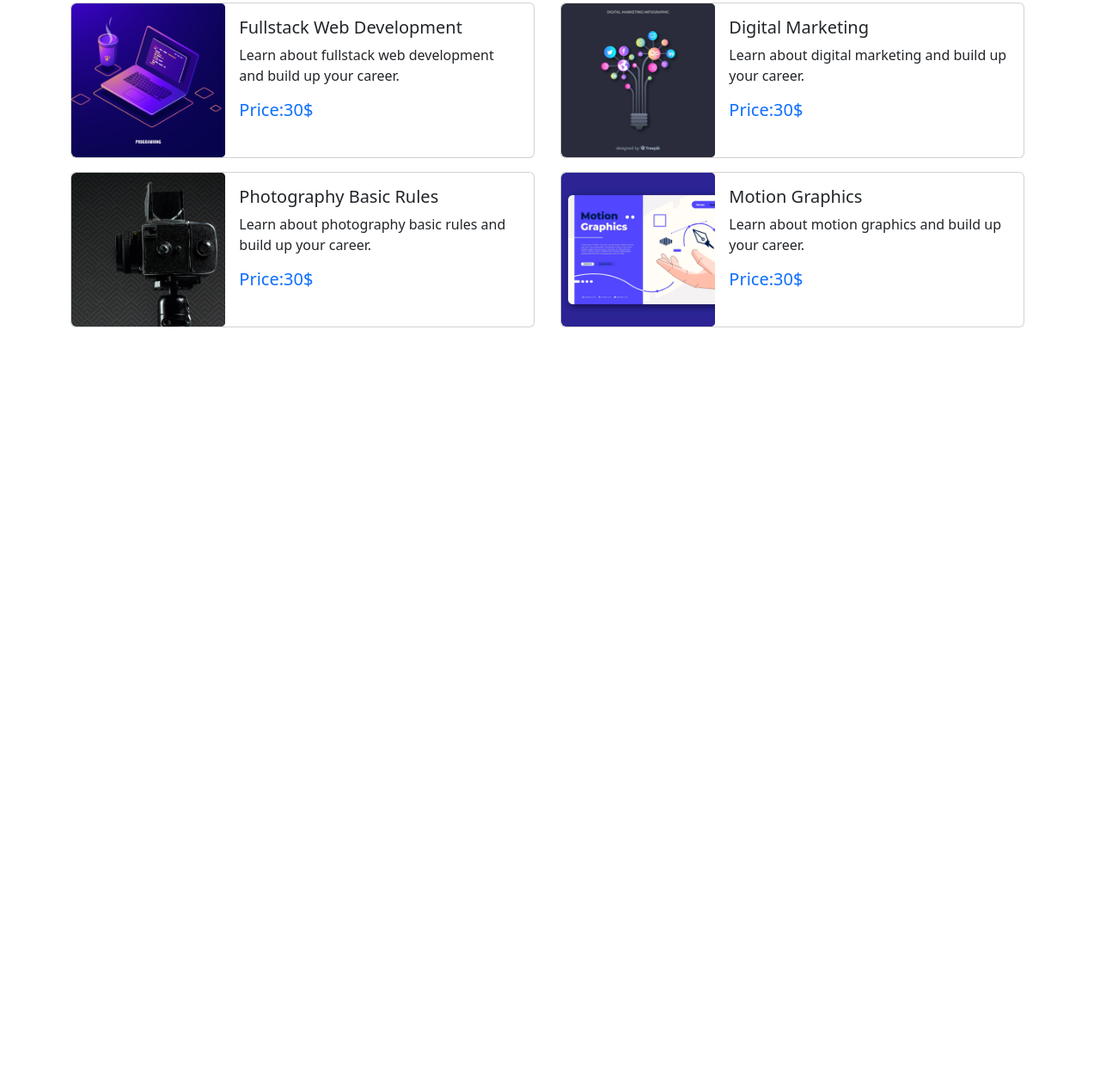
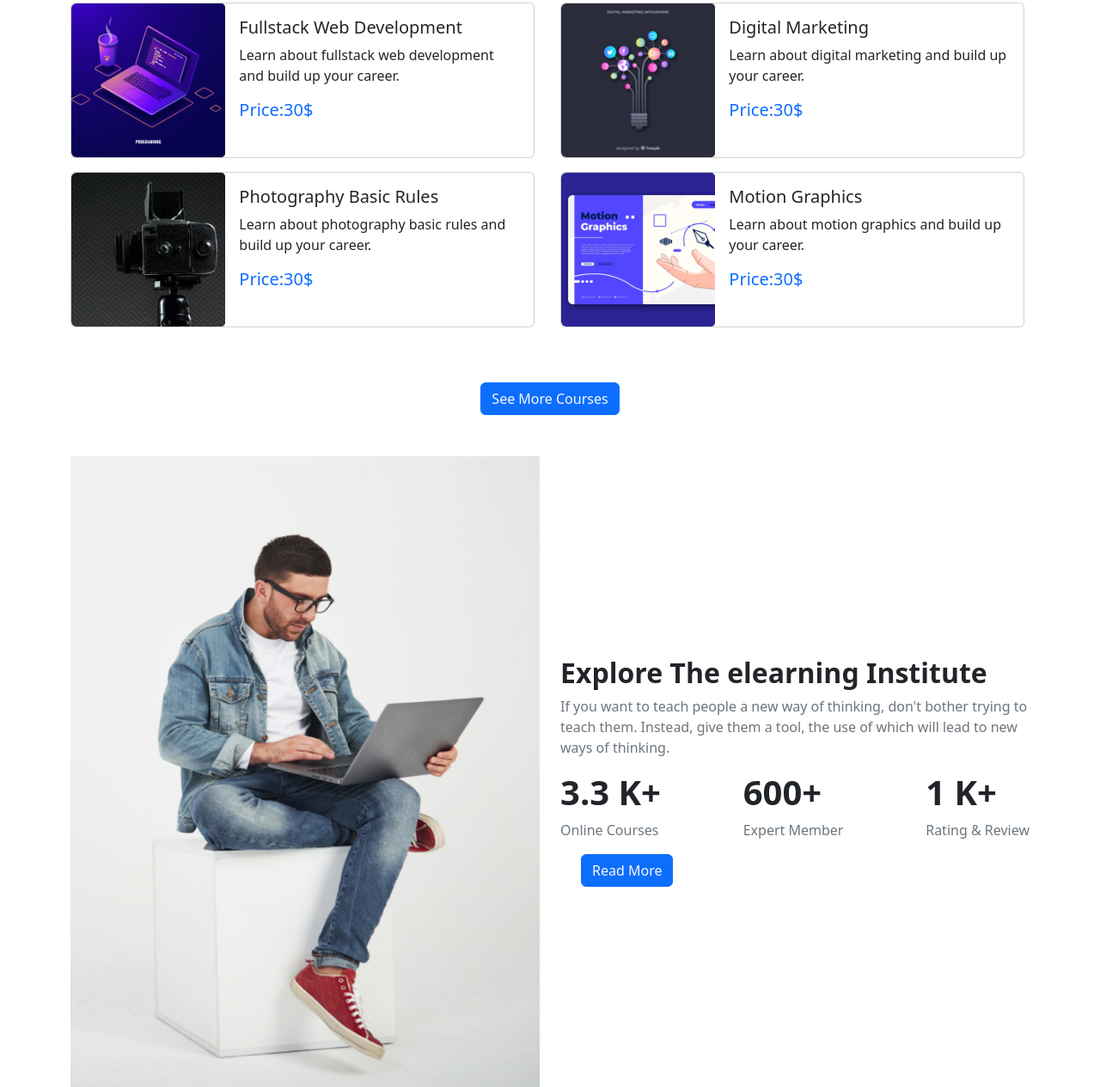
Before and after one commit to rifatahmed787/edTech-website, a plain HTML site: page index.html in a window 1280 px wide. Shown: the part 1017-2282 px from the top of the page at 86% size. Before the commit the page ends 1414 px from the top, so only its background shows below. Drawn offline with nearby package versions, Linux system fonts and the light colour scheme.

Commit message:
working section added

```diff
--- a/index.html
+++ b/index.html
@@ -234,8 +234,48 @@
                     </div>
                 </div>
             </div>
+            <div class="mt-5 d-flex justify-content-center">
+                <a href="#"><button class="btn btn-primary text-light mx-4">See More Courses</button></a>
+            </div>
         </section>
         <!-- courses section end -->
+        <!-- working section start -->
+        <section class="container">
+            <div class="row  mt-5">
+                <div class="col-6">
+                    <img src="./images/working.png" class="img-fluid" alt="">
+                </div>
+                <div class="col-6 d-flex align-items-center">
+                    <div>
+                        <h5 class="fw-semibold fs-2">Explore The elearning
+                            Institute</h5>
+                        <p class="text-muted">If you want to teach people a new way of thinking, don't bother trying to
+                            teach them. Instead, give them a tool, the use of which will lead to new ways of thinking.
+                        </p>
+                        <div class="d-flex justify-content-between">
+                            <div>
+                                <h1 class="fw-bold">3.3 K+</h1>
+                                <p class="text-muted">Online Courses</p>
+                            </div>
+                            <div>
+                                <h1 class="fw-bold">600+</h1>
+                                <p class="text-muted">Expert Member</p>
+                            </div>
+                            <div>
+                                <h1 class="fw-bold">1 K+</h1>
+                                <p class="text-muted">Rating & Review</p>
+                            </div>
+                        </div>
+                        <div>
+                            <a href="#"><button class="btn btn-primary text-light mx-4">Read More</button></a>
+                        </div>
+                    </div>
+
+                </div>
+            </div>
+
+        </section>
+        <!-- working section end -->
 
     </main>
     <!------------------- main end ----------------->
```
